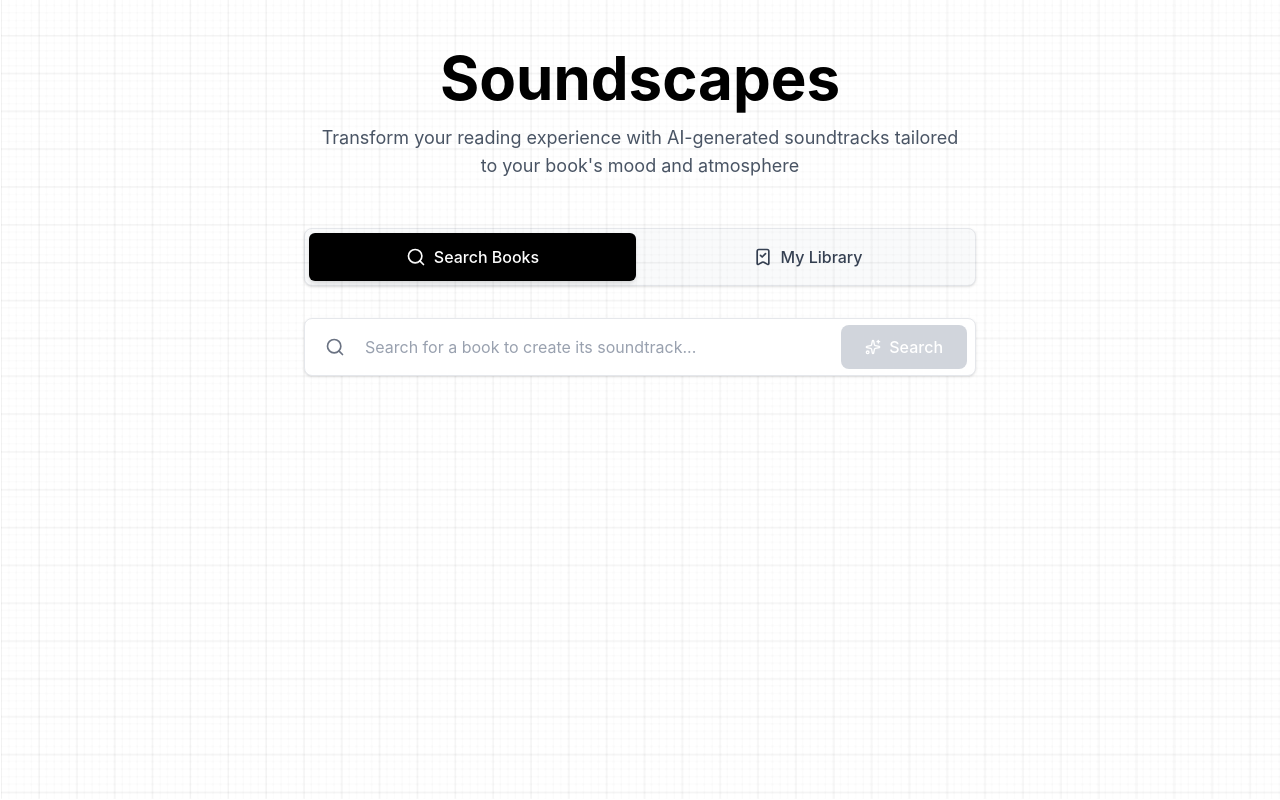
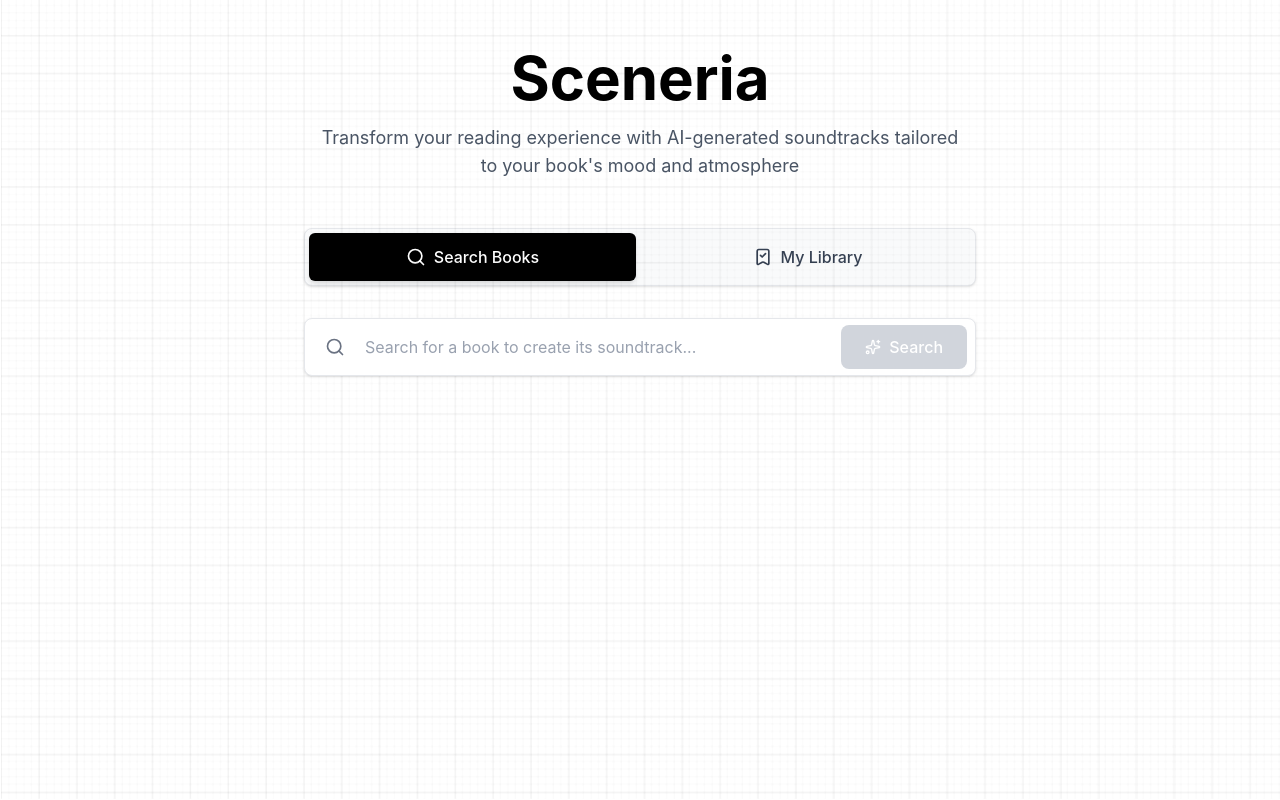
Before and after one commit to m1nhr/ai-music-for-reading, a Next.js app: page / in a window 1280 px wide. Built offline with nearby package versions, Linux system fonts and the light colour scheme.

Commit message:
new name

```diff
--- a/src/app/layout.js
+++ b/src/app/layout.js
@@ -1,7 +1,7 @@
 import "./globals.css";
 
 export const metadata = {
-  title: "Soundscapes - AI soundscapes for Reading",
+  title: "Sceneria - AI soundscapes for Reading",
   description: "Generate ambient soundscapes that fits your book's mood and themes",
   viewport: "width=device-width, initial-scale=1, maximum-scale=5",
   themeColor: [
--- a/src/app/page.js
+++ b/src/app/page.js
@@ -87,7 +87,7 @@ export default function Home() {
             transition={{ duration: 0.5, delay: 0.2 }}
           >
             <h1 className="text-4xl sm:text-5xl md:text-6xl font-bold text-black">
-              Soundscapes
+              Sceneria
             </h1>
 
           </motion.div>
```
